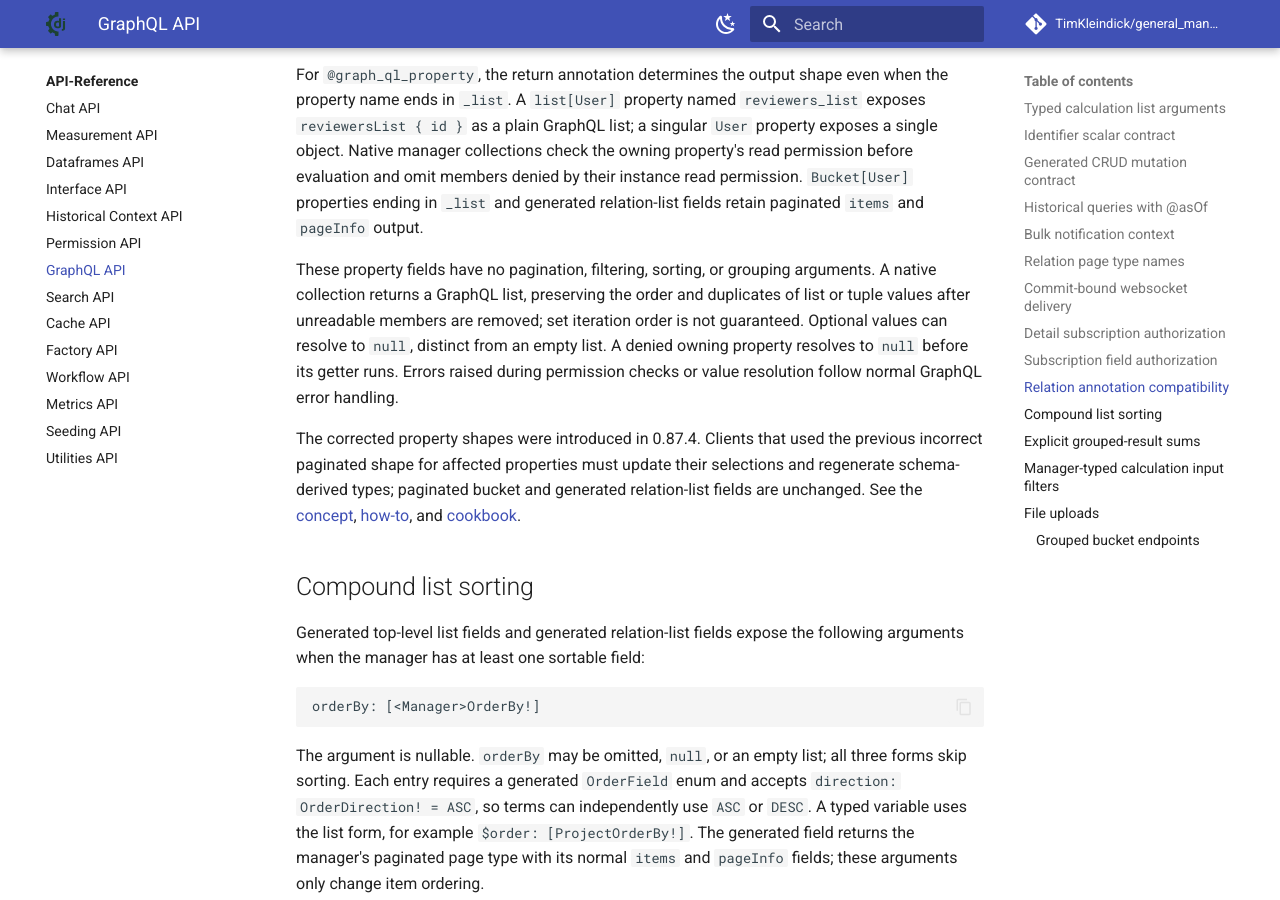
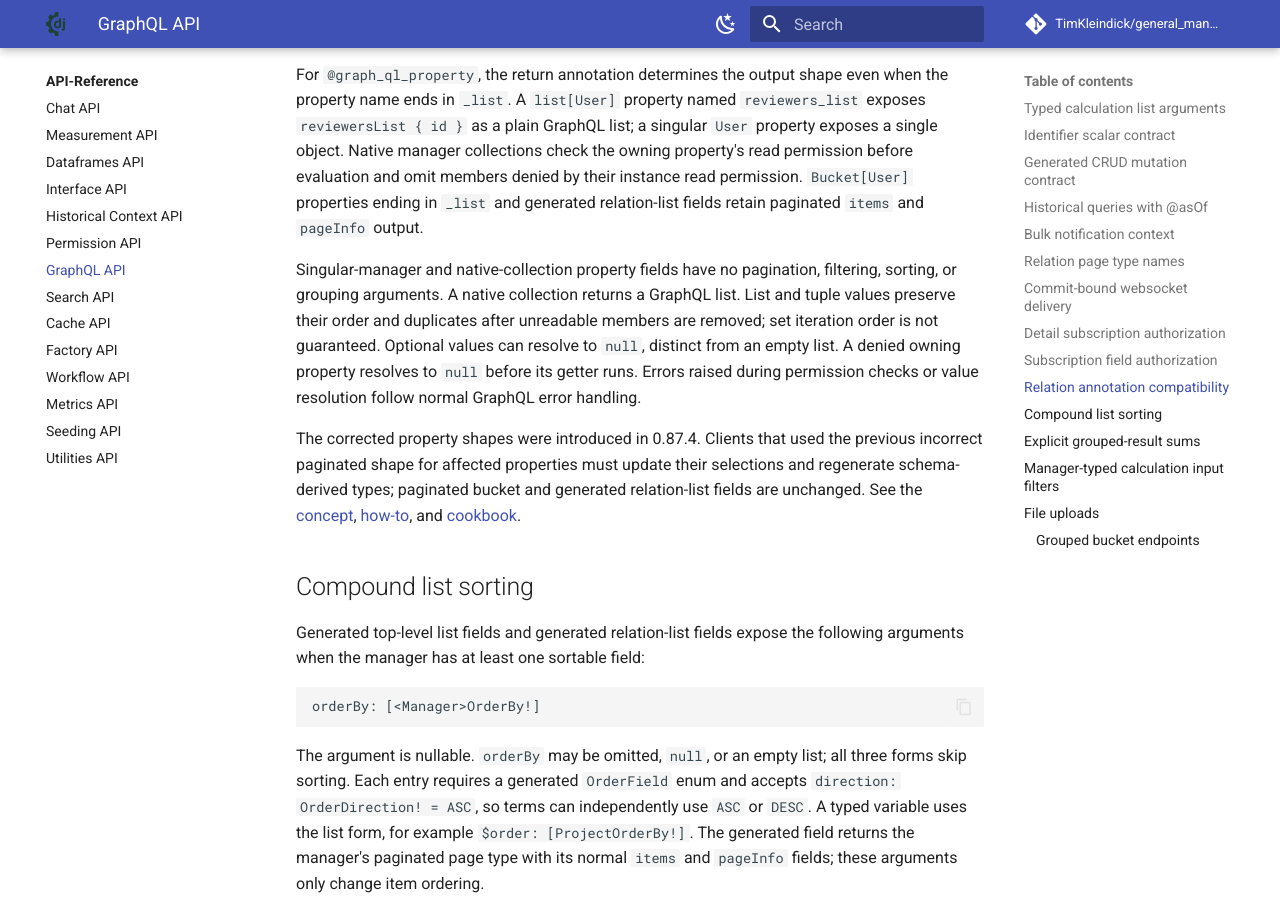
Before and after one commit to TimKleindick/general_manager, an MkDocs documentation site: the page built from docs/api/graphql.md, in a window 1280 px wide and 900 px high, scrolled down 11984 px. Built offline with MkDocs 1.6.1 and Material for MkDocs 9.7.7, drawn with Linux system fonts in a browser that asks for light colours; comment, search, counter and statistics services are not loaded.

Commit message:
docs: distinguish property and grouping field arguments

```diff
--- a/docs/api/graphql.md
+++ b/docs/api/graphql.md
@@ -546,10 +546,11 @@ denied by their instance read permission. `Bucket[User]` properties ending in
 `_list` and generated relation-list fields retain paginated `items` and
 `pageInfo` output.
 
-These property fields have no pagination, filtering, sorting, or grouping
-arguments. A native collection returns a GraphQL list, preserving the order and
-duplicates of list or tuple values after unreadable members are removed; set
-iteration order is not guaranteed. Optional values can resolve to `null`,
+Singular-manager and native-collection property fields have no pagination,
+filtering, sorting, or grouping arguments. A native collection returns a GraphQL
+list. List and tuple values preserve their order and duplicates after unreadable
+members are removed; set iteration order is not guaranteed. Optional values can
+resolve to `null`,
 distinct from an empty list. A denied owning property resolves to `null` before
 its getter runs. Errors raised during permission checks or value resolution
 follow normal GraphQL error handling.
```
Also changed, not shown: docs/concepts/graphql/schema_autogen.md (+3 -2 lines).
